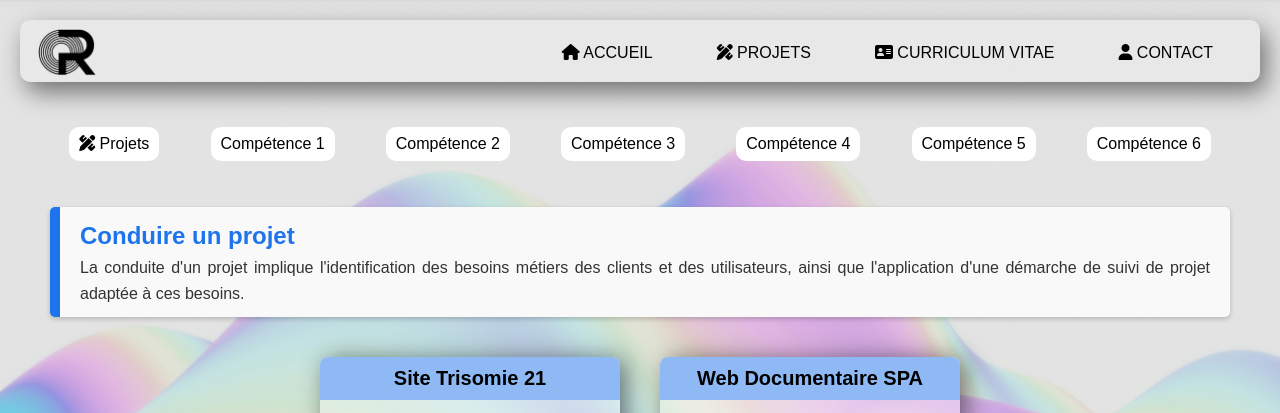
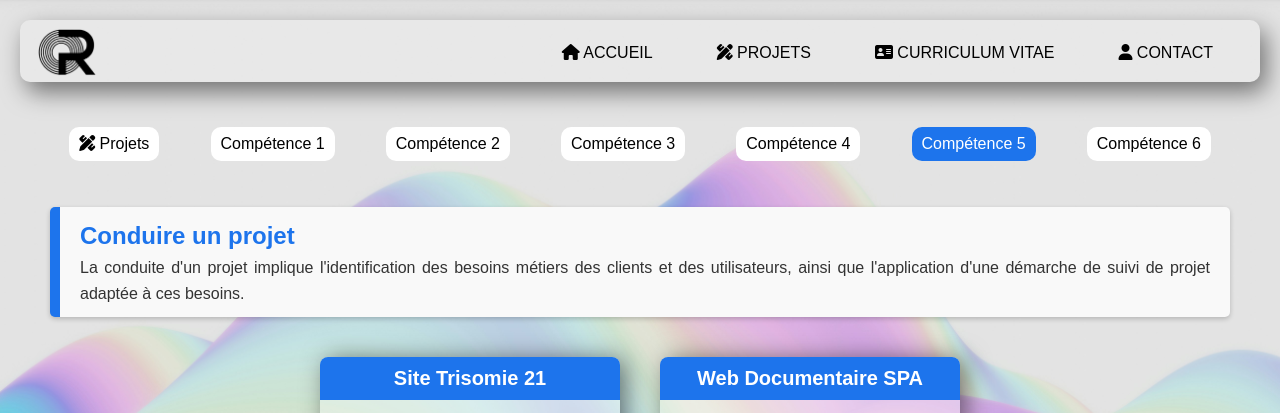
Before and after one commit to oliviarives/oliviarives.github.io, a plain HTML site: page cpt5.html in a window 1280 px wide. Shown: the top 413 px of the page. Drawn offline with Linux system fonts and the light colour scheme; grey boxes are pictures that could not be loaded.

Commit message:
Update cpt5.css
changement de couleur sur les entêtes de carte et du bouton en bleu

```diff
--- a/style/cpt5.css
+++ b/style/cpt5.css
@@ -1,5 +1,14 @@
 .carte1 .entete1 {
-    background-color: #8eb9f4;
+    background-color: #1d74ec;
+    color: white;
     padding: 10px;
     text-align: center;
 }
+.cpt5{
+    background-color: #1d74ec;
+    color: white;
+}
+.cpt5:hover{
+    background-color: white;
+    color: black;
+}
```
